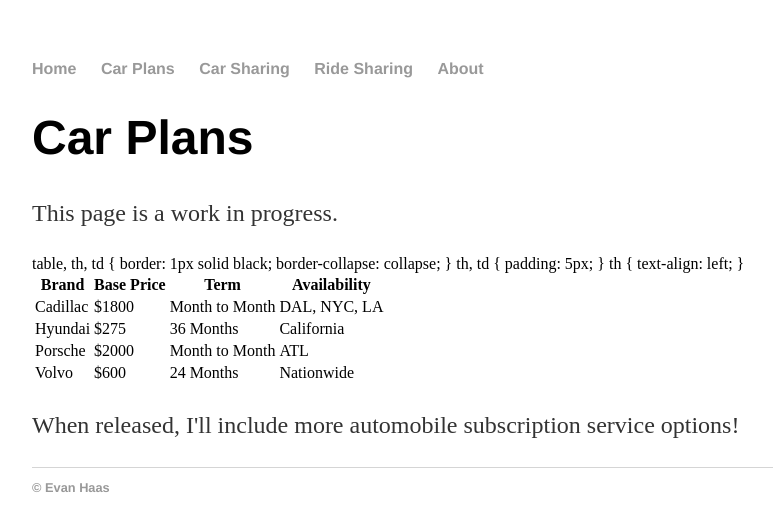
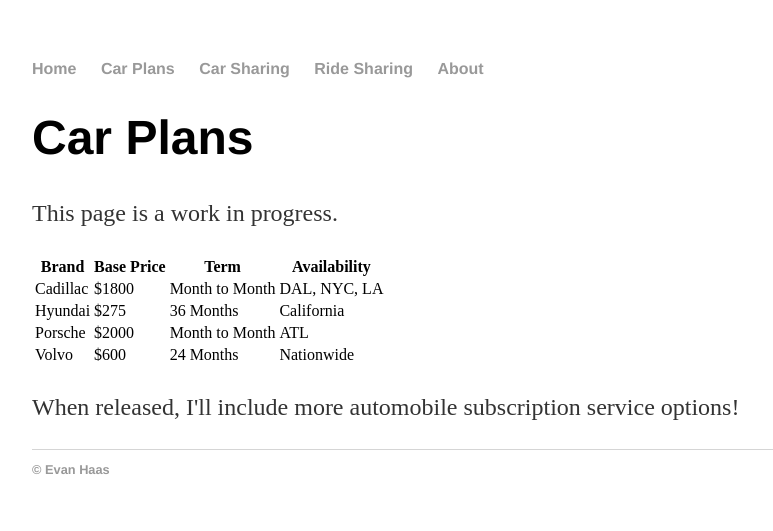
Before and after one commit to ehaas9/carsubscriber, a Jekyll site: the page built from fromoem.html, in a window 1280 px wide. Shown: the top 531 px of the page, without its empty margins (160-933 px from the left). Built offline with Jekyll 4.4.1, drawn with Linux system fonts in a browser that asks for light colours.

Commit message:
Update fromoem.html

```diff
--- a/fromoem.html
+++ b/fromoem.html
@@ -6,17 +6,6 @@
 	<h1>Car Plans</h1>
 	<p>This page is a work in progress.</p>
 <table style>
-table, th, td {
-    border: 1px solid black;
-    border-collapse: collapse;
-}
-th, td {
-    padding: 5px;
-}
-th {
-    text-align: left;
-}
-</style>
   <tr>
     <th>Brand</th>
     <th>Base Price</th>
```
